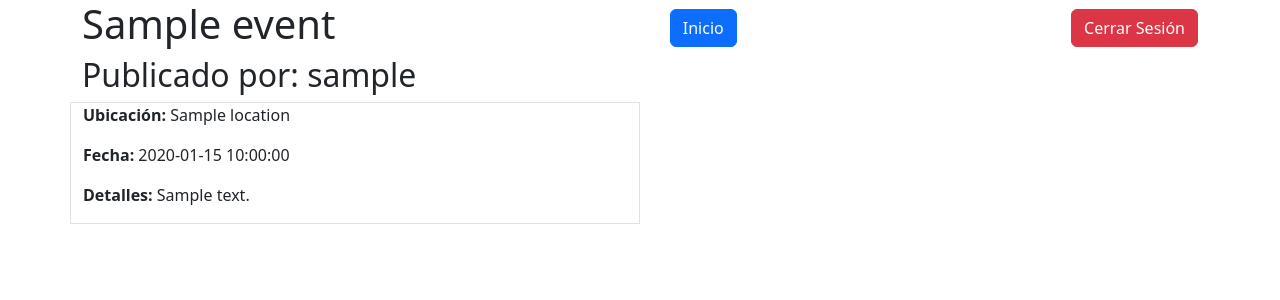
After one commit to cindychateau/PythonBancodeChile2024, a Flask app: template Python/3.- Flask/eventos/flask_app/templates/view.html in a window 1280 px wide. The commit adds this page. Shown: the top 300 px of the page. Run offline with Flask 3, Linux system fonts and the light colour scheme; the template is opened without the code that fills it: most values are stand-ins (such as "Sample title", 1, 10 or a date in 2020).

Commit message:
Mostrar Evento

```diff
--- a/Python/3.- Flask/eventos/flask_app/models/event.py
+++ b/Python/3.- Flask/eventos/flask_app/models/event.py
@@ -72,3 +72,8 @@ class Event:
     #update
 
     #delete
+    @classmethod
+    def delete(cls, data):
+        #data = {"id": 1}
+        query = "DELETE FROM events WHERE id = %(id)s"
+        return connectToMySQL("events_bc").query_db(query, data)
--- a/Python/3.- Flask/eventos/flask_app/templates/dashboard.html
+++ b/Python/3.- Flask/eventos/flask_app/templates/dashboard.html
@@ -32,7 +32,11 @@
                             <td>{{event.date}}</td>
                             <td>{{event.user_name}}</td>
                             <td>
-                                <!-- Pendientes las acciones: ver, borrar y editar -->
+                                <a class="btn btn-warning" href="/ver/{{event.id}}" >Ver</a>
+                                {% if session['user_id'] == event.user_id %}
+                                    <a class="btn btn-primary" href="/editar/{{event.id}}">Editar</a>
+                                    <a class="btn btn-danger" href="/borrar/{{event.id}}" >Borrar</a>
+                                {% endif %}
                             </td>
                         </tr>
                     {% endfor %}
--- /dev/null
+++ b/Python/3.- Flask/eventos/flask_app/templates/view.html
@@ -0,0 +1,32 @@
+<!DOCTYPE html>
+<html lang="en">
+<head>
+    <meta charset="UTF-8">
+    <meta name="viewport" content="width=device-width, initial-scale=1.0">
+    <title>Ver Evento</title>
+    <link href="https://cdn.jsdelivr.net/npm/bootstrap@5.3.3/dist/css/bootstrap.min.css" rel="stylesheet" integrity="sha384-QWTKZyjpPEjISv5WaRU9OFeRpok6YctnYmDr5pNlyT2bRjXh0JMhjY6hW+ALEwIH" crossorigin="anonymous">
+</head>
+<body>
+    <div class="container">
+        <header class="d-flex justify-content-between align-items-center">
+            <h1>{{event.name}}</h1>
+            <a href="/dashboard" class="btn btn-primary">Inicio</a>
+            <a href="/logout" class="btn btn-danger">Cerrar Sesión</a>
+        </header>
+        <h2>Publicado por: {{event.user_name}}</h2>
+        <div class="row">
+            <div class="col-6 border">
+                <p>
+                    <b>Ubicación:</b> {{event.location}}
+                </p>
+                <p>
+                    <b>Fecha:</b> {{event.date}}
+                </p>
+                <p>
+                    <b>Detalles:</b> {{event.details}}
+                </p>
+            </div>
+        </div>
+    </div>
+</body>
+</html>
```
Also changed, not shown: Python/3.- Flask/eventos/flask_app/controllers/events_controller.py (+11 -0 lines).
